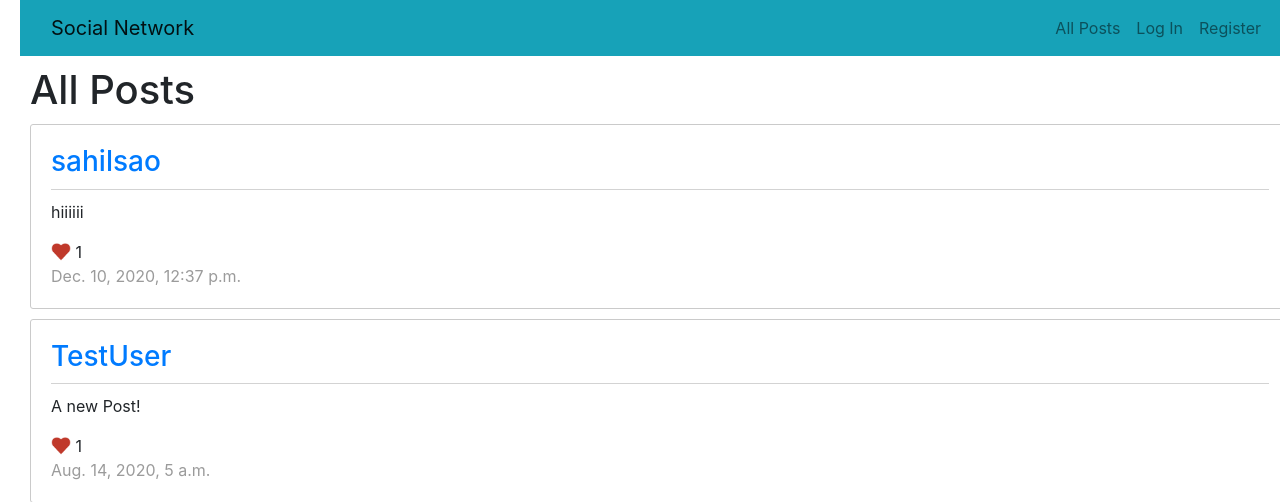
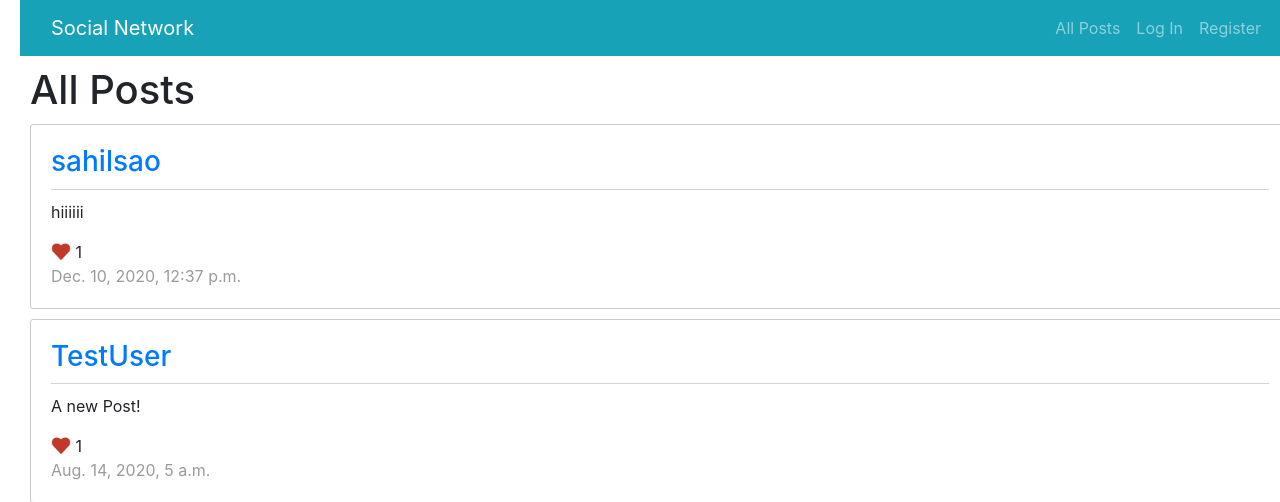
Before and after one commit to sahilsao/Basic-Social-Network-master, a Django app: page / in a window 1280 px wide. Shown: the top 502 px of the page. Run offline with Django 3.2, Linux system fonts and the light colour scheme; data comes from the database, SQL or seed files in the repository; some libraries are stand-ins or nearby versions.

Commit message:
Update layout.html

```diff
--- a/network/templates/network/layout.html
+++ b/network/templates/network/layout.html
@@ -10,7 +10,7 @@
     </head>
     <body>
 
-        <nav class="navbar navbar-expand-sm navbar-light bg-info">
+        <nav class="navbar navbar-expand-sm navbar-dark bg-info">
            <div class="container-fluid">
             <a class="navbar-brand" href="{% url 'index' %}">Social Network</a>
 
```
